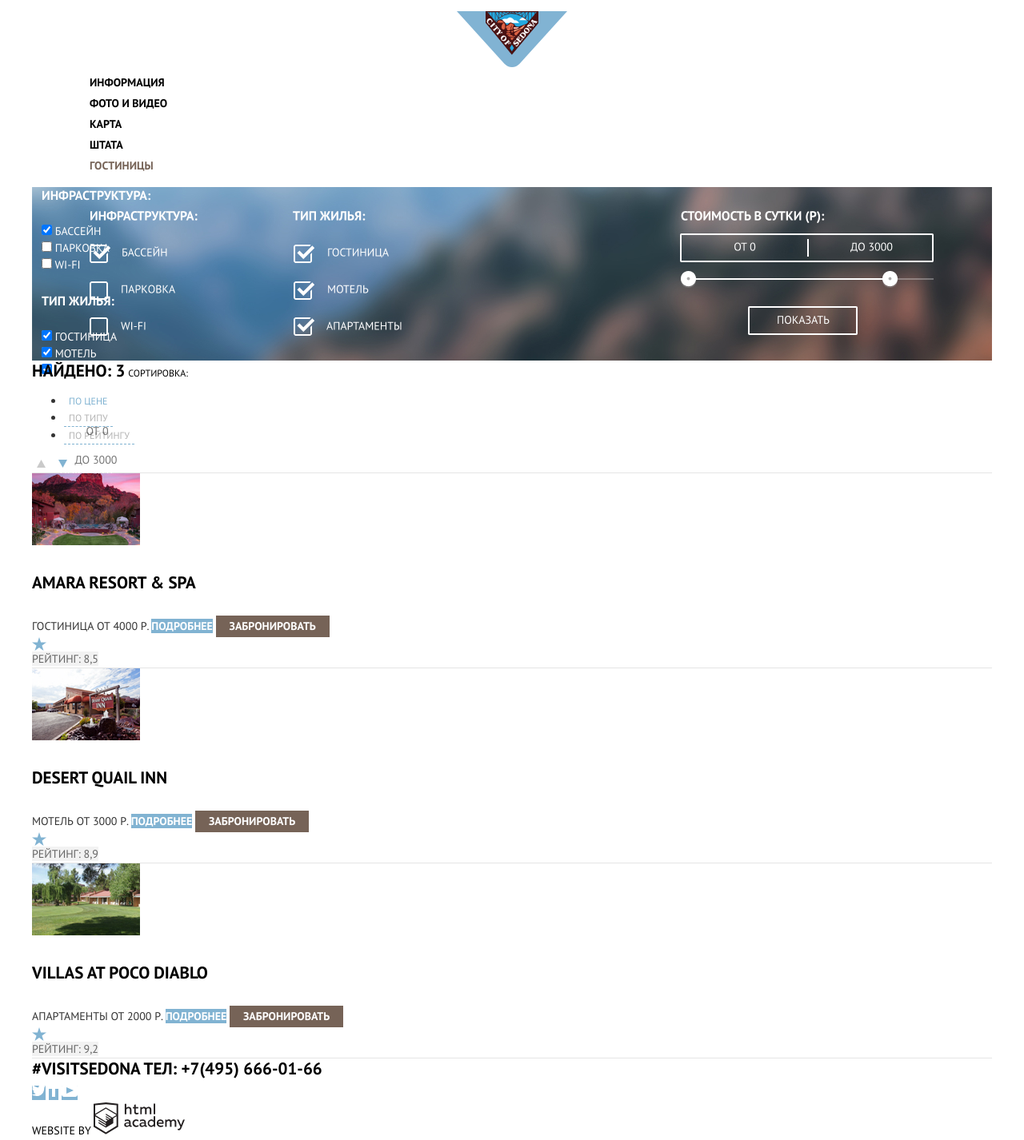
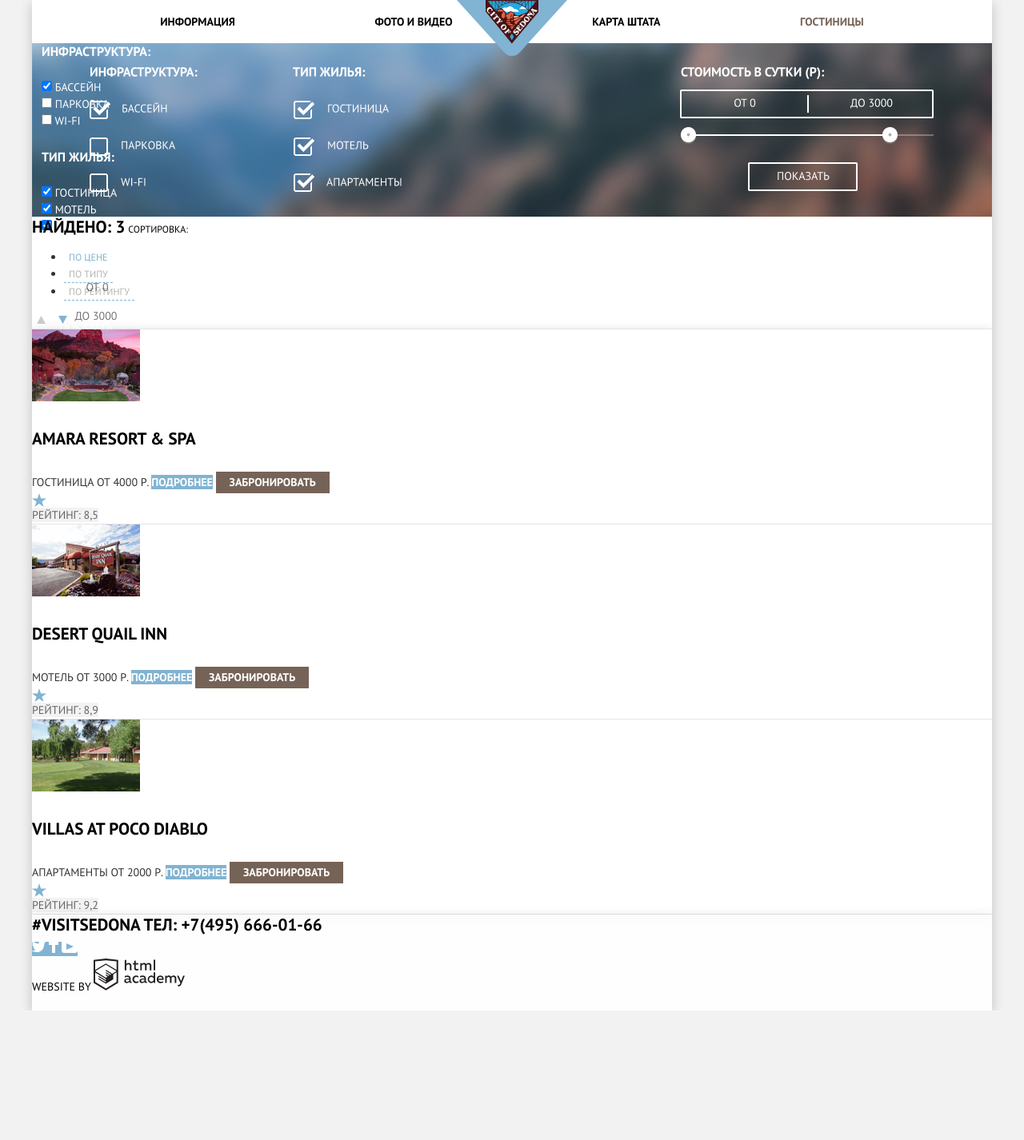
Before and after one commit to katenichols/96162-sedona-28, a plain HTML site: page inner.html in a window 1280 px wide. Shown: the whole page at 80% size. After the commit the page ends 1264 px from the top, so only its background shows below. Drawn offline with Linux system fonts and the light colour scheme.

Commit message:
Добавляет стили
Исправляет ошибки при завершении базовой стилизации

```diff
--- a/inner.html
+++ b/inner.html
@@ -1,5 +1,5 @@
 <!DOCTYPE html>
-<html lang="ru">
+<html class="page" lang="ru">
   <head>
     <meta charset="utf-8">
     <title>HTML Academy: Седона</title>
@@ -7,8 +7,8 @@
     <link rel="stylesheet" href="normalize.css">
     <link rel="stylesheet" href="style.css">
   </head>
-  <body>
 
+  <body class="page-body">
     <header class="header">
       <div class="container">
         <nav class="main-nav">
@@ -154,9 +154,21 @@
 
         <section class="social-network">
           <h2 class="visually-hidden">Соцсети</h2>
-          <a class="social-network-link" href="https://twitter.com"><img src="img/twitter.svg" alt="Twitter"></a>
-          <a class="social-network-link" href="https://www.facebook.com"><img src="img/facebook.svg" alt="Facebook"></a>
-          <a class="social-network-link" href="https://www.youtube.com"><img src="img/youtube.svg" alt="Youtube"></a>
+          <a class="social-network-link" href="https://twitter.com">
+            <svg class="social-network-svg" width="17" height="17" viewBox="0 0 17 17" xmlns="http://www.w3.org/2000/svg">
+              <path d="M10.95 1.14409C12.635 0.648089 13.934 1.41409 14.527 2.32309C15.2 2.09209 15.858 1.84209 16.538 1.61509C16.5249 2.30145 16.2117 2.94761 15.681 3.38309C16.366 3.55309 16.985 2.89209 16.985 2.89209C16.816 3.89209 15.979 4.68009 15.422 4.91609C15.191 11.6661 12.247 16.1331 5.34498 15.9981H4.89898C4.48898 15.9981 0.734977 15.5381 0.000976562 14.1111C2.27198 14.3071 3.89398 13.6891 4.69398 12.9341C3.73398 12.6341 2.01498 12.4571 1.71498 9.98409C2.06398 10.0901 2.27898 10.2121 2.90498 10.1031C1.70498 9.24709 0.373977 8.53009 0.447977 6.33009C0.732977 6.65809 1.51498 6.86609 1.78798 6.80209C1.08498 6.56109 -0.182023 3.44209 0.893977 1.85009C2.71198 3.70409 4.62898 5.45609 8.04598 5.62309C8.25398 3.33009 9.18298 1.79309 10.95 1.14409Z"/>
+            </svg>
+          </a>
+          <a class="social-network-link" href="https://www.facebook.com">
+            <svg class="social-network-svg" width="12" height="22" viewBox="0 0 12 22" xmlns="http://www.w3.org/2000/svg">
+              <path d="M12 4V0H8C5.79086 0 4 1.79086 4 4V8H0V12H4V22H8V12H12V8H8V4H12Z"/>
+            </svg>
+          </a>
+          <a class="social-network-link" href="https://www.youtube.com">
+            <svg class="social-network-svg" width="20" height="16" viewBox="0 0 20 16" xmlns="http://www.w3.org/2000/svg">
+              <path fill-rule="evenodd" clip-rule="evenodd" d="M3 0H17C18.65 0 20 1.35 20 3V13C20 14.65 18.65 16 17 16H3C1.35 16 0 14.65 0 13V3C0 1.35 1.35 0 3 0ZM6.027 4.002V11.998L15.014 8L6.027 4.002Z"/>
+              </svg>
+          </a>
         </section>
 
         <span class="developers">Website by <a href="https://htmlacademy.ru"><img src="img/logo-htmlacademy.svg" alt="Htmlacademy"></a></span>
--- a/style.css
+++ b/style.css
@@ -22,11 +22,19 @@
        font-style: normal;
 }
 
+.page {
+  height: 100%;
+}
+
 *, *::after, *::before {
   box-sizing: border-box;
 }
 
-body {
+.page-body {
+  display: grid;
+  grid-template-rows: min-content 1fr min-content;
+  align-content: start;
+  gap: 0;
   margin: 0;
   padding: 0;
   font-family: "PT Sans", Arial, sans-serif;
@@ -34,7 +42,7 @@ body {
   line-height: 21px;
   text-transform: uppercase;
   color: var(--special-dark-color);
-  background-color: var(--basic-white);
+  background-color: var(--special-light-color);
 }
 
 a {
@@ -71,24 +79,32 @@ input {
   padding: 0;
   margin-left: auto;
   margin-right: auto;
+  background-color: var(--basic-white);
+  box-shadow: 0px 5px 15px rgba(0, 1, 1, 0.2);
 }
 
 .main-nav {
+  display: flex;
+  flex-direction: column;
   width: auto;
+  position: relative;
   background-color: var(--basic-white);
 }
 
 .logo {
+  position: absolute;
   float: left;
   width: 138px;
   min-height: 70px;
-  margin-left: 531px;;
-  /*margin-right: auto;*/
+  margin-left: 531px;
 }
 
 .user-nav {
-  margin-left: 72px;
-  margin-right: 72px;
+  display: flex;
+  justify-content: space-around;
+  width: 1054px;
+  margin-left: auto;
+  margin-right: auto;
 }
 
 .user-nav-item {
@@ -109,29 +125,8 @@ input {
   color: rgba(0, 0, 0, 0.3);
 }
 
-.user-nav-item:first-child {
-  width: 94px;
-  margin-right: 134px;
-}
-
-.user-nav-item:nth-child(2) {
-  width: 98px;
-  margin-right: 418px;
-}
-
-.user-nav-item:nth-child(3) {
-  width: 85px;
-  margin-right: 147px;
-}
-
 .active-link .user-nav-item-link{
   color: #766357;
-}
-
-.welcome {
-  margin-left: auto;
-  margin-right: auto;
-  padding-top: 77px;
 }
 
 .welcome-section {
@@ -141,6 +136,20 @@ input {
   background-image: url(img/welcome_background.jpg);
   background-repeat: no-repeat;
   background-size: cover;
+  padding-top: 77px;
+}
+
+.welcome {
+  display: block;
+  width: 457px;
+  height: 351px;
+  margin-left: auto;
+  margin-right: auto;
+
+}
+
+.features {
+
 }
 
 .features h3 {
@@ -182,6 +191,10 @@ input {
   color: var(--special-dark-color);
 }
 
+.normal {
+  background-color: #eeeeee;
+}
+
 .special-feature {
   width: 400px;
   height: 256px;
@@ -192,6 +205,7 @@ input {
 .special-feature p {
   color: var(--basic-white);
 }
+
 
 .icon-housing,
 .icon-food,
@@ -611,8 +625,12 @@ h2 {
   background-color: var(--dark-dark-color);
 }
 
-.social-network-link:active {
+.social-network-svg {
+  fill: var(--basic-white);
+}
 
+.social-network-link:active .social-network-svg {
+  fill: rgba(255, 255, 255, 0.3);
 }
 
 .stars {
```
Also changed, not shown: index.html (+20 -10 lines).
